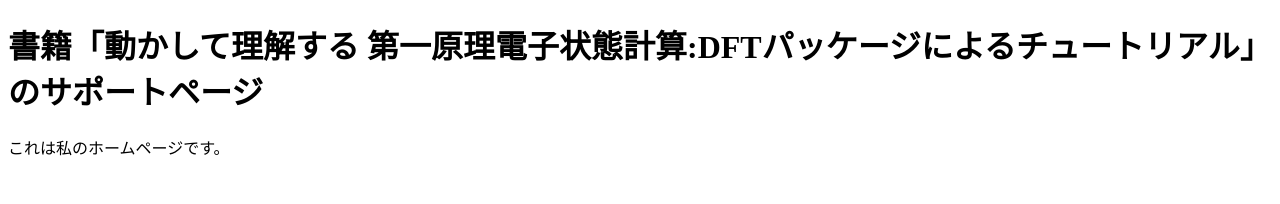
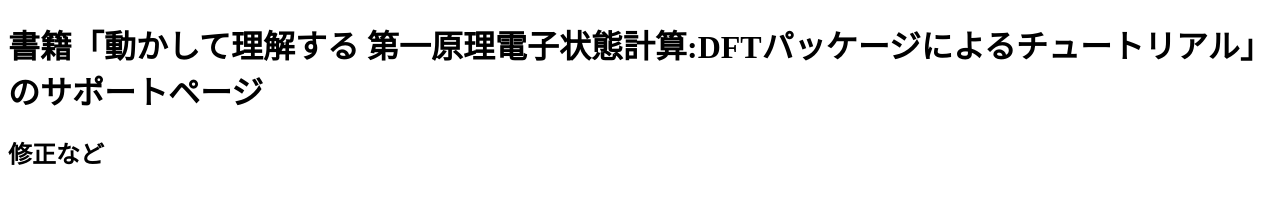
Before and after one commit to ichibha/ichibha.github.io, a plain HTML site: page book_support.html in a window 1280 px wide. Drawn offline with Linux system fonts and the light colour scheme.

Commit message:
Update book_support.html

```diff
--- a/book_support.html
+++ b/book_support.html
@@ -5,6 +5,6 @@
 </head>
 <body>
     <h1>書籍「動かして理解する 第一原理電子状態計算:DFTパッケージによるチュートリアル」のサポートページ</h1>
-    <p>これは私のホームページです。</p>
+    <h2>修正など</h2>
 </body>
 </html>
```
